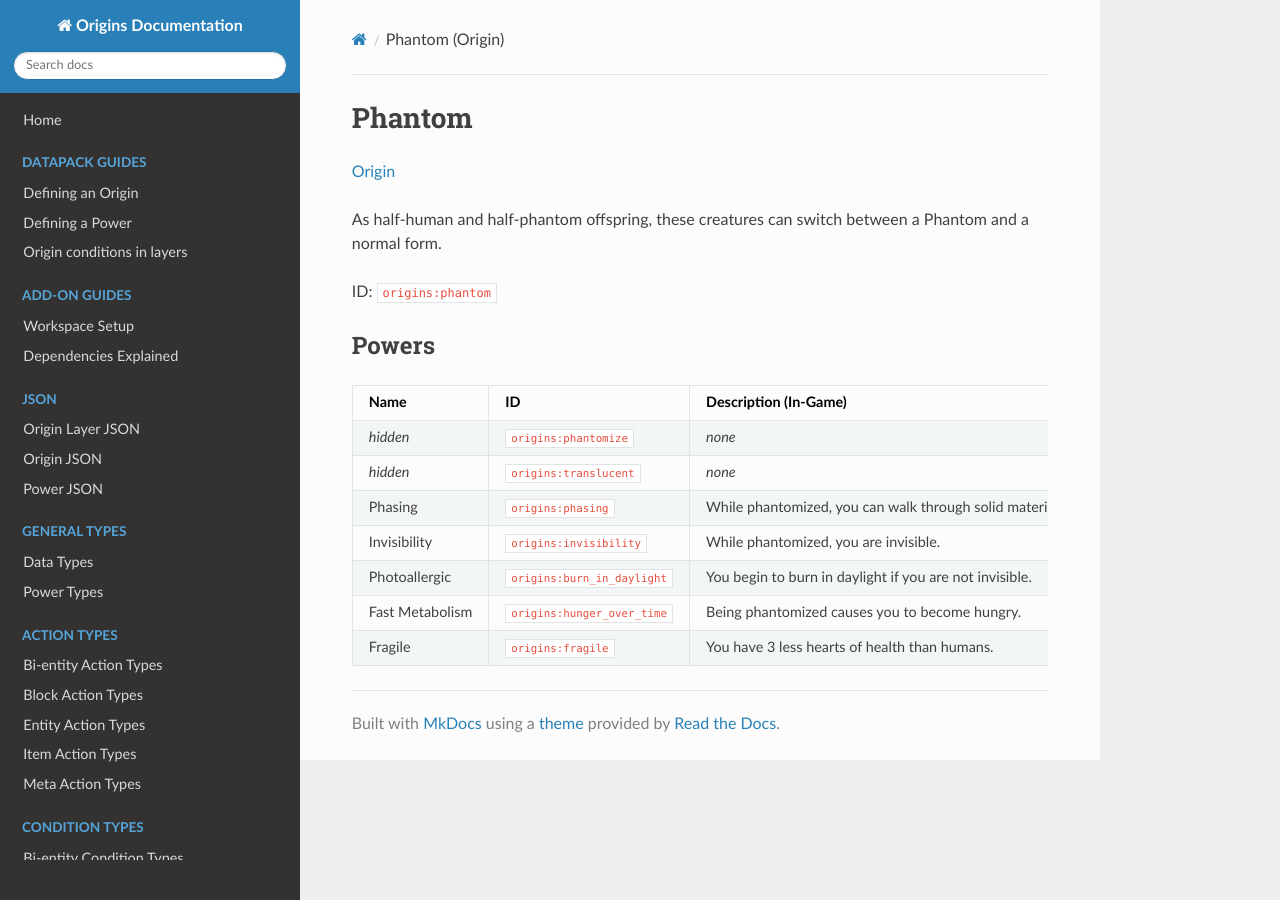
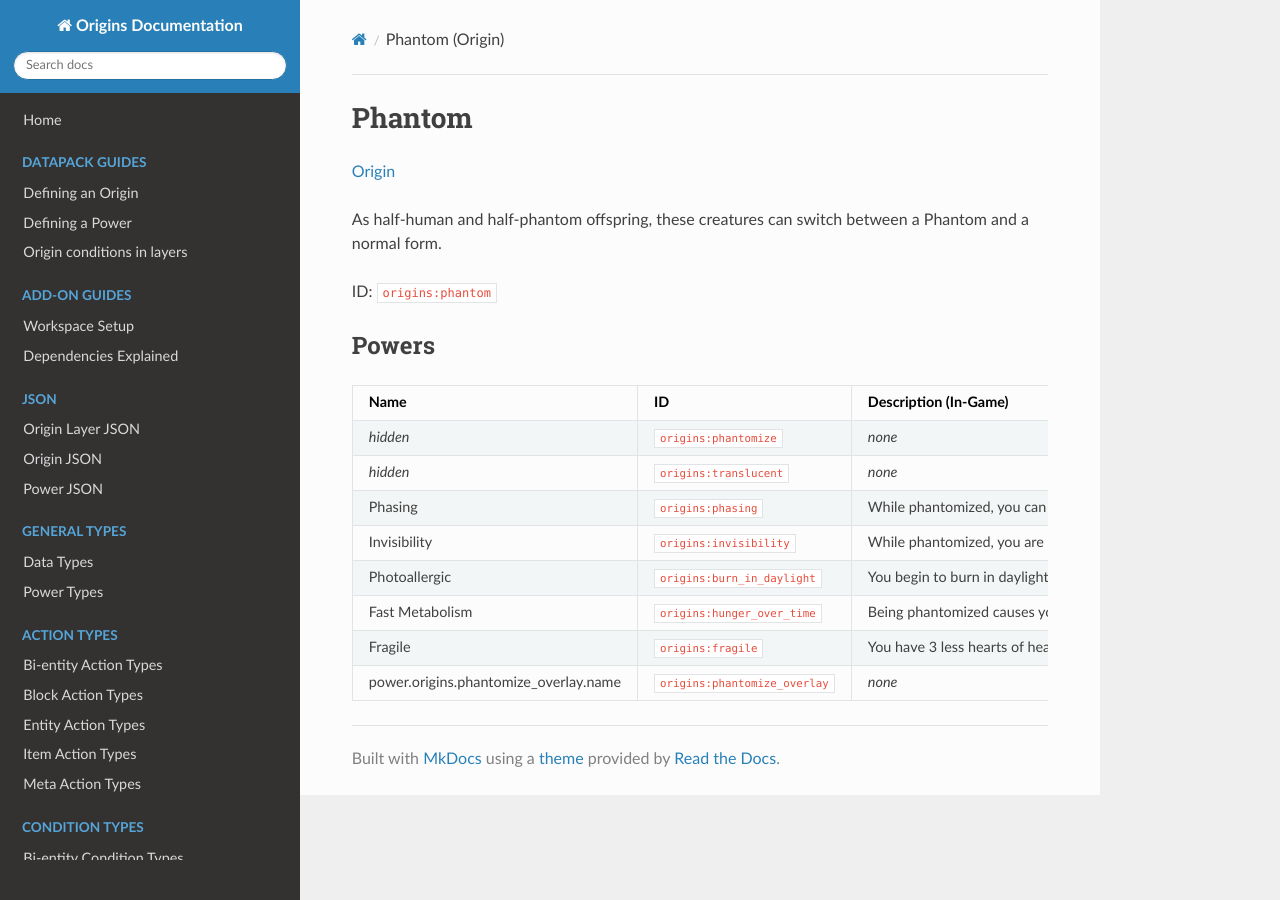
Before and after one commit to apace100/origins-docs, an MkDocs documentation site: the page built from docs/misc/base_contents/origins/phantom.md, in a window 1280 px wide. Built offline with MkDocs 1.6.1, drawn with Linux system fonts in a browser that asks for light colours; nearby versions of some CDN libraries.

Commit message:
Updated `phantom.md` (Origins)

```diff
--- a/docs/misc/base_contents/origins/phantom.md
+++ b/docs/misc/base_contents/origins/phantom.md
@@ -22,3 +22,4 @@ Invisibility | `origins:invisibility` | While phantomized, you are invisible. |
 Photoallergic | `origins:burn_in_daylight` | You begin to burn in daylight if you are not invisible. | You start to burn in sunlight unless you are invisible or use fire resistance.
 Fast Metabolism | `origins:hunger_over_time` | Being phantomized causes you to become hungry. | You gain exhaustion faster when phantomized.
 Fragile | `origins:fragile` | You have 3 less hearts of health than humans. | You have 7 hearts.
+power.origins.phantomize_overlay.name | `origins:phantomize_overlay` | _none_ | Displays an overlay that changes color (from green to red) depending on the player's food value.
```
